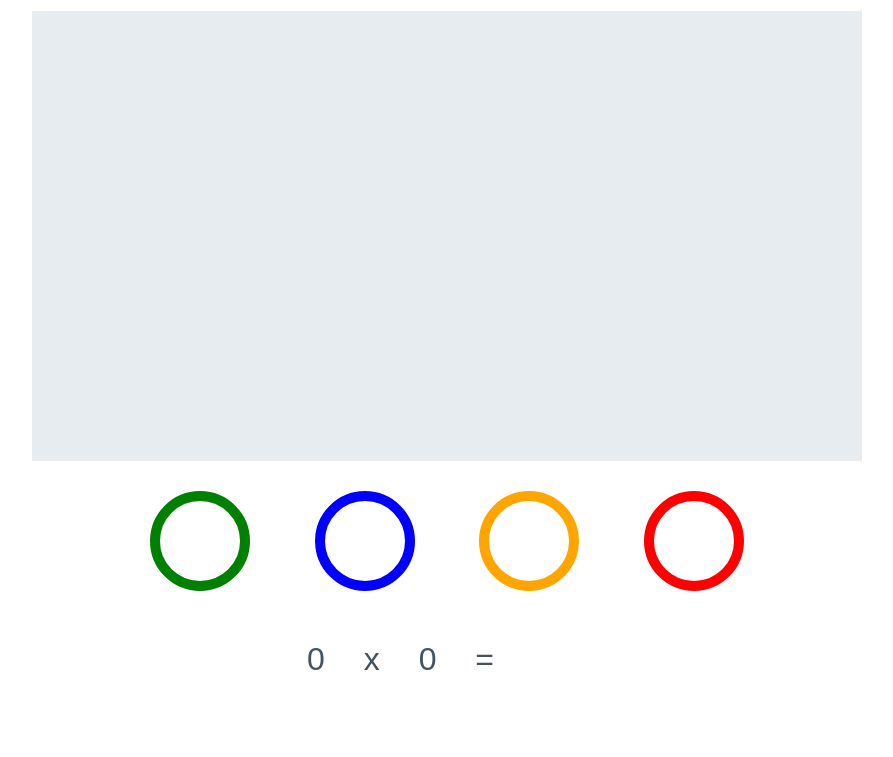
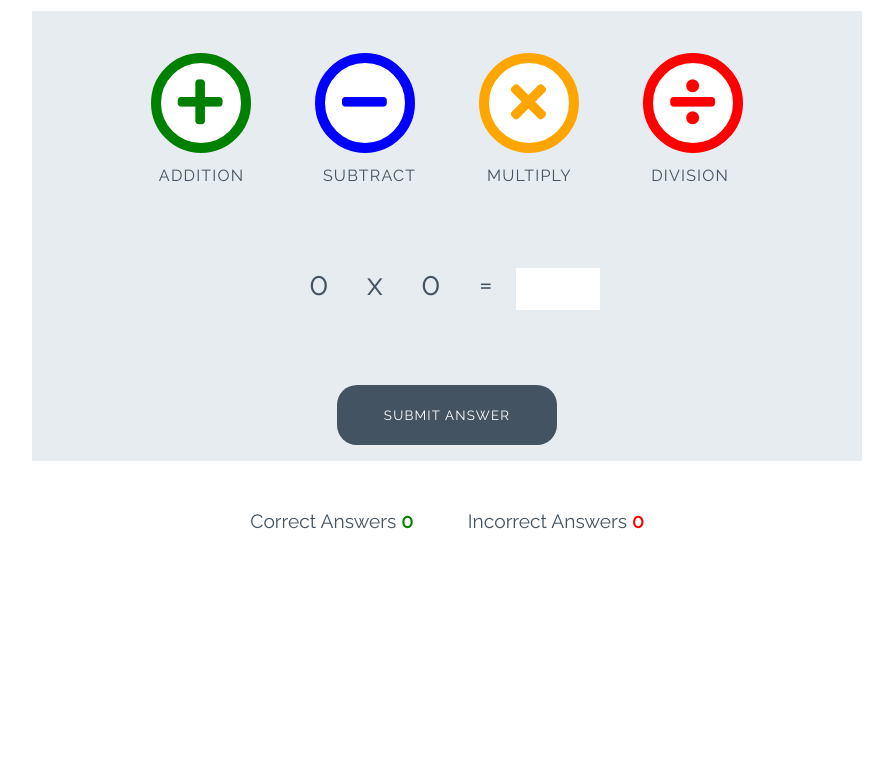
Before and after one commit to beebooplena/love-maths, a plain HTML site: page index.html in a window 1280 px wide. Shown: the part 92-849 px from the top of the page, without its empty margins (193-1086 px from the left). After the commit the page ends 800 px from the top, so only its background shows below. Drawn offline with Linux system fonts and the light colour scheme.

Commit message:
set ut structure for functions

```diff
--- a/assets/css/style.css
+++ b/assets/css/style.css
@@ -109,6 +109,14 @@ body {
     font-size: 3.2rem;
     margin: 0 30px;
     transition: all 0.5s;
+}
+
+.btn--big::after{
+    content: attr(data-type);
+    font-size: 1rem;
+    color: #445361;
+    position: relative;
+    left: -0.5em;
 }
 
 .btn--blue {
--- a/index.html
+++ b/index.html
@@ -5,6 +5,9 @@
     <meta http-equiv="X-UA-Compatible" content="IE=edge">
     <meta name="viewport" content="width=device-width, initial-scale=1.0">
     <!-- font awesome and google fonts -->
+    <link rel="stylesheet" href="https://use.fontawesome.com/releases/v5.7.2/css/all.css"
+    integrity="sha384-fnmOCqbTlWIlj8LyTjo7mOUStjsKC4pOpQbqyi7RrhN7udi9RwhKkMHpvLbHG9Sr" crossorigin="anonymous">
+<link href="https://fonts.googleapis.com/css?family=Raleway%7CRighteous" rel="stylesheet">
     <link rel="stylesheet" href="assets/css/style.css">
     <title>Document</title>
 </head>
@@ -13,18 +16,21 @@
         <img class="logo" src="assets/images/logo.png" alt="logo"> Love Maths
     </h1>
 
-    <div class="game-area"></div>
-    <div class="controls-area"></div>
+    <div class="game-area">
+        <div class="controls-area">
             <button data-type="addition" class="btn btn--big btn--green">
                 <i class="fas fa-plus"></i>
             </button>
             <button data-type="subtract" class="btn btn--big btn--blue">
                 <i class="fas fa-minus"></i>
             </button>
-     <button data-type="multiply"class="btn btn--big btn--orange">
-         <i class="fas fa-times"></i></button>
+            <button data-type="multiply" class="btn btn--big btn--orange">
+                <i class="fas fa-times"></i>
+            </button>
             <button data-type="division" class="btn btn--big btn--red">
-         <i class="fas fa-divide"></i></button>
+                <i class="fas fa-divide"></i>
+            </button>
+        </div>
         <div class="question-area">
             <span id="operand1">0</span>
             <span id="operator">x</span>
@@ -32,13 +38,14 @@
             <span>=</span>
             <p class="answer-message">Enter Answer:</p>
             <input id="answer-box" type="number">
+        </div>
+        <button data-type="submit" class="btn btn--gray">Submit Answer</button>
+    </div>
 
-    </div>
-    <button data-type="submit"class="btn btn--gray">Submit Answer</button>
-
-    <div class="score-area"></div>
+    <div class="score-area">
         <p class="scores">Correct Answers <span id="score">0</span></p>
         <p class="scores">Incorrect Answers <span id="incorrect">0</span></p>
+    </div>
 
     <script src="assets/js/script.js"></script>
 
```
Lines whose indentation alone changed are shown as unchanged.
